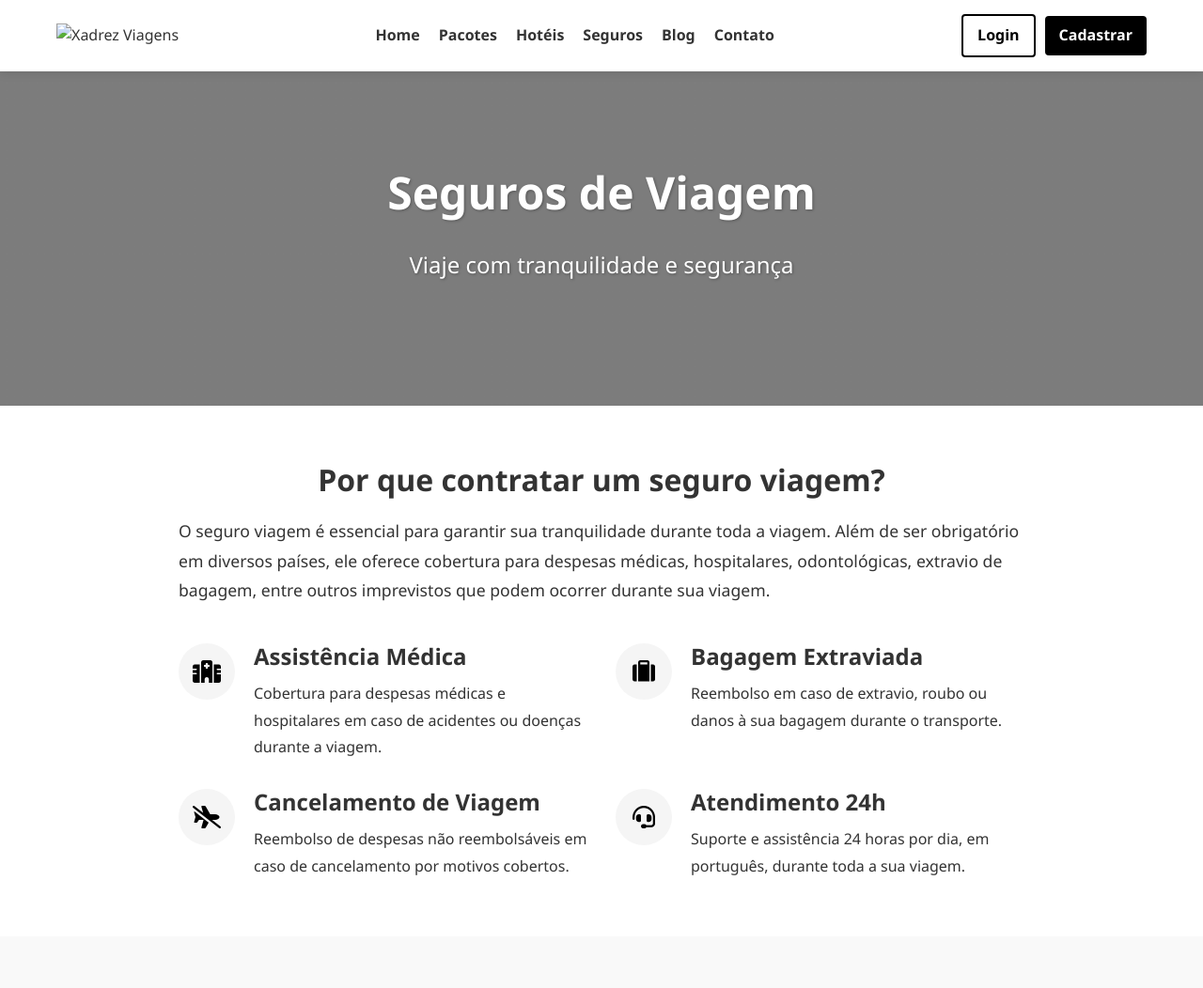
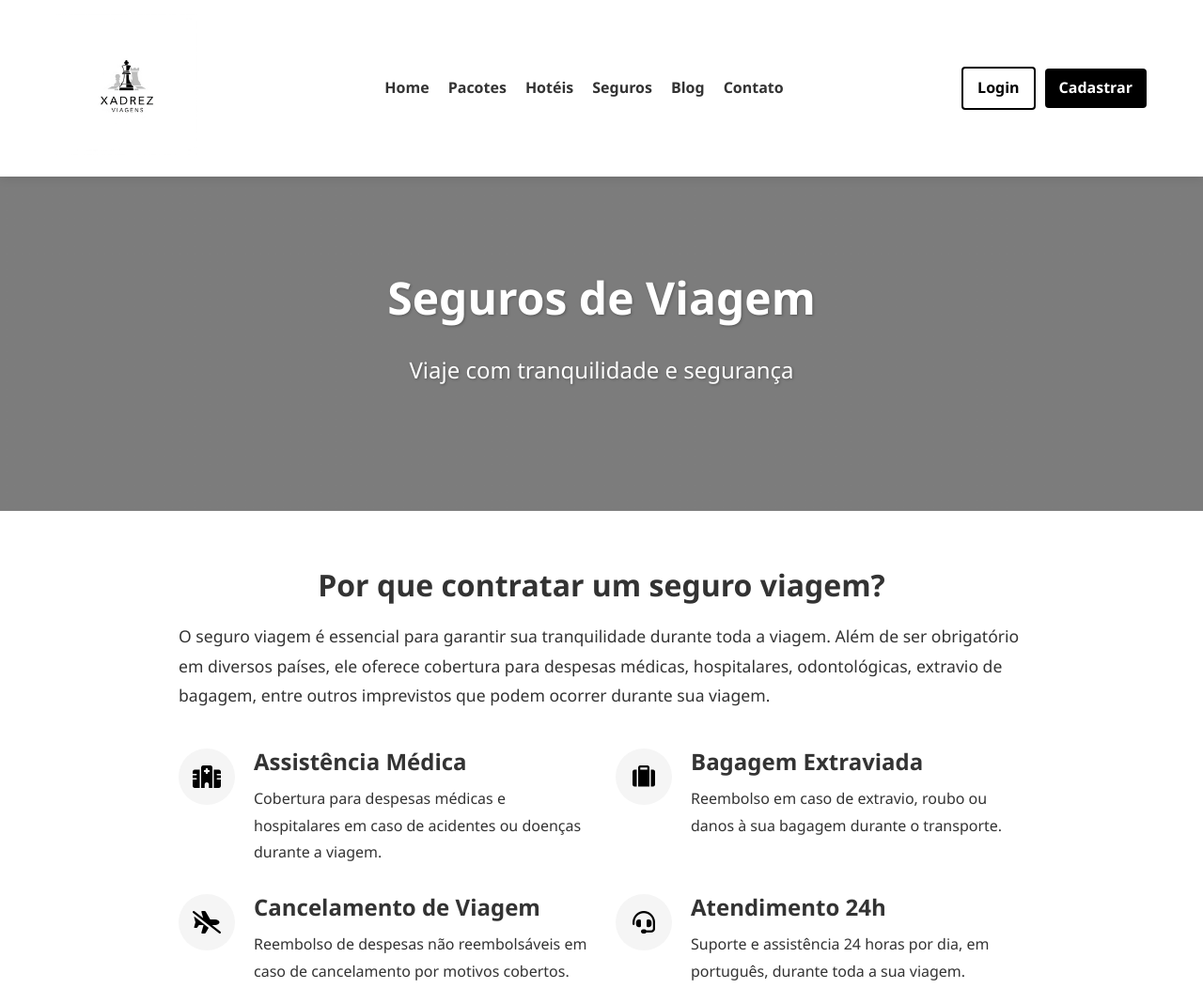
Before and after one commit to IcaroSantos21/xadrez_viagens, a plain HTML site: page seguros.html in a window 1280 px wide. Shown: the top 1052 px of the page at 94% size. Drawn offline with Linux system fonts and the light colour scheme.

Commit message:
Fix logo image source path in seguros.html

```diff
--- a/seguros.html
+++ b/seguros.html
@@ -12,7 +12,7 @@
         <div class="container">
             <div class="logo">
                 <a href="index.html">
-                    <img src="./assets/logo_xadrez.pngimages/logo-placeholder.png" alt="Xadrez Viagens">
+                    <img src="./assets/logo_xadrez.png" alt="Xadrez Viagens">
                 </a>
             </div>
             <nav>
```
